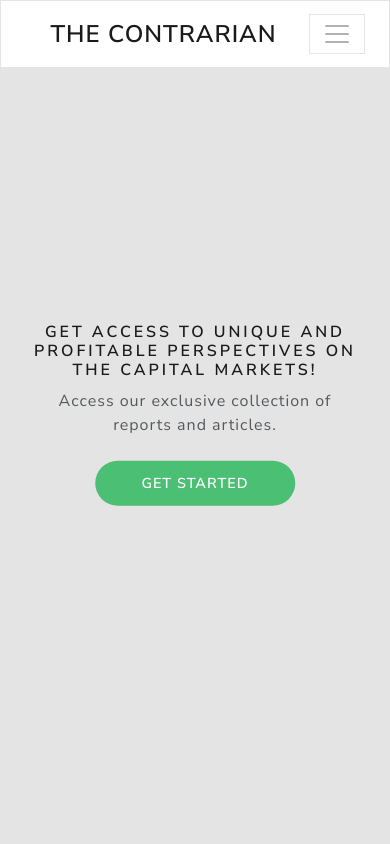
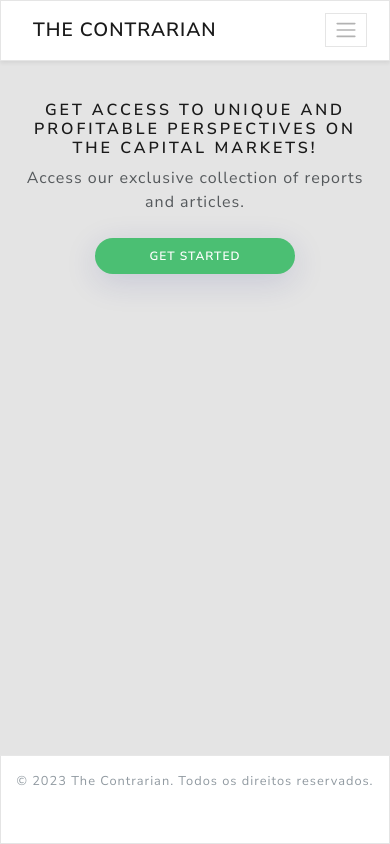
Before and after one commit to thuliovs/thecontrarian, a Django app: page / in a window 390 px wide. Run offline with Django 5.2, Linux system fonts and the light colour scheme; parts of the project's set-up code (start-up, migrations or seed data) failed here and were passed over; some libraries are stand-ins or nearby versions.

Commit message:
Make it work on mobile

```diff
--- a/src/common/templates/common/_base.html
+++ b/src/common/templates/common/_base.html
@@ -12,23 +12,24 @@
         {% include 'common/_base_head_content.html' %}
     {% endblock %}
 </head>
-<body>
-    <nav class="navbar navbar-expand-lg navbar-light bg-light justify-content-center sticky-top shadow-s">
-        <a class="navbar-brand main-heading" href="{% url 'home' %}" style="margin-left: 25px;">
+<body class="d-flex flex-column min-vh-100">
+    <nav class="navbar navbar-expand-lg navbar-light bg-light sticky-top shadow-sm">
+        <div class="container">
+            <a class="navbar-brand main-heading" href="{% url 'home' %}">
                 The Contrarian {% block account_label %} {% endblock %}
             </a>
             <button class="navbar-toggler"
                     type="button"
-                data-toggle="collapse"
-                data-target="#navbarNavDropdown"
-                aria-controls="navbarNavDropdown"
+                    data-bs-toggle="collapse"
+                    data-bs-target="#navbarNav"
+                    aria-controls="navbarNav"
                     aria-expanded="false"
                     aria-label="Toggle navigation"
             >
                 <span class="navbar-toggler-icon"></span>
             </button>
 
-        <div class="collapse navbar-collapse text-center" id="navbarNavDropdown">
+            <div class="collapse navbar-collapse" id="navbarNav">
                 <ul class="navbar-nav {% block navbar_item_margin %} ms-auto {% endblock %}">
 
                     {% block navbar_option_1 %}
@@ -75,15 +76,18 @@
 
                 </ul>
             </div>
+        </div>
     </nav>
 
+    <main class="flex-grow-1">
         {% block content %}
 
         {% endblock %}
+    </main>
 
     {% include 'common/_messages.html' %}
 
-{% comment %}     <!-- Rodapé com informações sobre a sessão -->
+    <!-- Rodapé com informações sobre a sessão -->
     <footer class="footer mt-auto py-3 bg-light">
         <div class="container">
             <div class="row">
@@ -104,6 +108,6 @@
                 </div>
             </div>
         </div>
-    </footer> {% endcomment %}
+    </footer>
 </body>
 </html>
--- a/src/common/templates/common/_base_head_content.html
+++ b/src/common/templates/common/_base_head_content.html
@@ -1,7 +1,13 @@
 {% load static %}
 
 <meta charset="utf-8" />
-<meta name="viewport" content="width-device-width, initial-scale=1, maximum-scale=1"/>
+<meta name="viewport" content="width=device-width, initial-scale=1.0, maximum-scale=1.0, user-scalable=no" />
+<!-- Cor do tema para navegadores móveis -->
+<meta name="theme-color" content="#f8f9fa">
+<!-- Meta tag para melhorar a experiência mobile -->
+<meta name="mobile-web-app-capable" content="yes">
+<meta name="apple-mobile-web-app-capable" content="yes">
+<meta name="apple-mobile-web-app-status-bar-style" content="default">
 <!-- Favicons -->
 <link rel="icon" type="image/svg+xml" href="{% static 'chart-rounded-icon.svg' %}">
 <!-- Favicon alternativo para navegadores que não suportam SVG -->
@@ -14,6 +20,7 @@
 <!-- Adicione Toastr CSS -->
 <link rel="stylesheet" href="https://cdnjs.cloudflare.com/ajax/libs/toastr.js/latest/toastr.min.css">
 
+<!-- jQuery primeiro, depois Popper.js, depois Bootstrap JS -->
 <script src="https://code.jquery.com/jquery-3.7.1.min.js"
     integrity="sha256-/JqT3SQfawRcv/BIHPThkBvs0OEvtFFmqPF/lYI/Cxo="
     crossorigin="anonymous"
@@ -23,11 +30,22 @@
 <!-- Adicione Toastr JS após jQuery -->
 <script src="https://cdnjs.cloudflare.com/ajax/libs/toastr.js/latest/toastr.min.js" defer="true"></script>
 
-<script src="https://stackpath.bootstrapcdn.com/bootstrap/4.5.0/js/bootstrap.min.js"
-    integrity="sha384-OgVRvuATP1z7JjHLkuOU7Xw704+h835Lr+6QL9UvYjZE3Ipu6Tp75j7Bh/kR0JKI"
+<!-- Popper.js, necessário para alguns recursos do Bootstrap -->
+<script src="https://cdn.jsdelivr.net/npm/@popperjs/core@2.11.8/dist/umd/popper.min.js"
+    integrity="sha384-I7E8VVD/ismYTF4hNIPjVp/Zjvgyol6VFvRkX/vR+Vc4jQkC+hVqc2pM8ODewa9r"
+    crossorigin="anonymous"
+    defer="true">
+</script>
+
+<!-- Bootstrap 5 JS -->
+<script src="https://cdn.jsdelivr.net/npm/bootstrap@5.3.2/dist/js/bootstrap.min.js"
+    integrity="sha384-BBtl+eGJRgqQAUMxJ7pMwbEyER4l1g+O15P+16Ep7Q9Q+zqX6gSbd85u4mG4QzX+"
     crossorigin="anonymous"
     defer="true">
 </script>
 
 <!-- Script personalizado para gerenciar o logout -->
 <script src="{% static 'js/logout.js' %}" defer="true"></script>
+
+<!-- Script personalizado para responsividade -->
+<script src="{% static 'js/responsive.js' %}" defer="true"></script>
--- a/src/static/css/styles.css
+++ b/src/static/css/styles.css
@@ -1,6 +1,7 @@
 body {
     background: #e4e4e4;
     min-height: 100vh;
+    overflow-x: hidden; /* Prevenir rolagem horizontal */
 }
 
 .navbar {
@@ -29,7 +30,8 @@ body {
 
 .form-layout {
     border-radius: 40px;
-    width: 800px;
+    width: 90%;
+    max-width: 800px;
     backdrop-filter: blur(10px);
     background-color: rgba(255, 255, 255, 0.95);
     box-shadow: 0 8px 32px 0 rgba(31, 38, 135, 0.15);
@@ -37,30 +39,37 @@ body {
     top: 50%;
     left: 50%;
     transform: translate(-50%, -50%);
+    padding: 20px;
 }
 
 .form-layout-update-user {
     border-radius: 40px;
-    width: 800px;
+    width: 90%;
+    max-width: 800px;
     backdrop-filter: blur(10px);
     background-color: rgba(255, 255, 255, 0.95);
+    padding: 20px;
+    margin: 20px auto;
 }
 
 .paypal-form-layout {
     border-radius: 40px;
-    width: 31%;
-    min-width: 500px;
+    width: 90%;
+    max-width: 500px;
     backdrop-filter: blur(10px);
     background-color: rgba(255, 255, 255, 0.95);
     box-shadow: 0 8px 32px 0 rgba(31, 38, 135, 0.15);
+    padding: 20px;
+    margin: 20px auto;
 }
 
 .general-container {
-    position: absolute;
-    top: 50%;
-    left: 50%;
-    transform: translate(-50%, -50%);
-    width: 85%;
+    position: relative;
+    margin: 30px auto;
+    width: 90%;
+    max-width: 1200px;
+    padding: 20px;
+    transform: none;
 }
 
 .form-layout form, .paypal-form-layout form {
@@ -82,11 +91,13 @@ body {
 
 .form-layout-article, .paypal-form-layout-article {
     border-radius: 40px;
-    width: 800px;
+    width: 90%;
+    max-width: 800px;
     backdrop-filter: blur(10px);
     background-color: rgba(255, 255, 255, 0.95);
     box-shadow: 0 8px 32px 0 rgba(31, 38, 135, 0.15);
-    margin-bottom: 48px;
+    margin: 0 auto 48px auto;
+    padding: 20px;
 }
 
 .form-layout-article form, .paypal-form-layout-article form {
@@ -102,7 +113,7 @@ body {
 .btn-primary, .btn-home, .btn-danger, .btn-success {
     width: 100%;
     margin: 1rem auto;
-    display: flex; /* Mudado para flex para permitir centralização */
+    display: flex; /* Flex para permitir centralização */
     justify-content: center; /* Centraliza horizontalmente */
     align-items: center; /* Centraliza verticalmente */
     transition: 0.3s;
@@ -113,6 +124,7 @@ body {
     border: none;
     text-decoration: none;
     font-weight: 600;
+    box-shadow: 0 8px 32px 0 rgba(31, 38, 135, 0.15);
 }
 
 .btn-primary {
@@ -417,15 +429,14 @@ small.text-muted {
     background-color: #a80000 !important;
 }
 
-/* Estilos para o rodapé */s
+/* Estilos para o rodapé */
 .footer {
-    position: fixed;
-    bottom: 0;
+    position: relative;
     width: 100%;
     padding: 15px 0;
     background-color: #f8f9fa;
     border-top: 1px solid #e7e7e7;
-    z-index: 100;
+    margin-top: 30px;
 }
 
 .footer .text-muted {
@@ -452,3 +463,189 @@ small.text-muted {
 .logout-link:hover {
     color: #bd2130 !important;
 }
+
+/* Media query para tablets */
+@media (max-width: 992px) {
+    .btn-primary, .btn-home, .btn-danger, .btn-success {
+        min-width: 140px;
+        padding: 8px 16px;
+        font-size: 0.95rem;
+    }
+
+    .footer {
+        padding: 10px 0;
+    }
+
+    .navbar-collapse {
+        background-color: #f8f9fa;
+        padding: 10px;
+        border-radius: 0 0 15px 15px;
+        box-shadow: 0 8px 16px rgba(0,0,0,0.1);
+    }
+
+    .navbar-nav {
+        padding: 10px 0;
+    }
+
+    .navbar-nav .nav-item {
+        margin: 5px 0;
+    }
+}
+
+/* Media query para dispositivos móveis */
+@media (max-width: 768px) {
+    .form-layout,
+    .form-layout-update-user,
+    .form-layout-article,
+    .paypal-form-layout,
+    .paypal-form-layout-article {
+        width: 95%;
+        padding: 15px;
+        border-radius: 20px;
+    }
+
+    .general-container {
+        width: 95%;
+        padding: 10px;
+    }
+
+    .form-layout {
+        position: relative;
+        top: auto;
+        left: auto;
+        transform: none;
+        margin: 30px auto;
+        width: 95%;
+        max-width: none;
+        padding: 20px;
+    }
+
+    .form-layout h1,
+    .paypal-form-layout h1,
+    .form-layout-article h3,
+    .paypal-form-layout-article h3 {
+        font-size: 1.5rem;
+    }
+
+    .navbar-brand {
+        font-size: 1.2rem;
+        margin-left: 10px !important;
+        max-width: 60%;
+        white-space: nowrap;
+        overflow: hidden;
+        text-overflow: ellipsis;
+    }
+
+    .navbar-btn {
+        padding: 5px;
+        margin: 5px 0;
+        font-size: 0.9rem;
+    }
+
+    .btn-primary, .btn-home, .btn-danger, .btn-success {
+        height: 40px;
+        font-size: 0.8rem;
+    }
+
+    .navbar-collapse {
+        background-color: #f8f9fa;
+        padding: 10px;
+        border-radius: 0 0 15px 15px;
+        box-shadow: 0 8px 16px rgba(0,0,0,0.1);
+        z-index: 1000;
+    }
+
+    .navbar-nav {
+        padding: 10px 0;
+    }
+
+    .navbar-nav .nav-item {
+        margin: 5px 0;
+    }
+
+    /* Ajustes adicionais para formulários em dispositivos móveis */
+    .form-layout input,
+    .form-layout-update-user input,
+    .paypal-form-layout input,
+    .form-layout select,
+    .form-layout-update-user select,
+    .paypal-form-layout select,
+    .form-layout textarea,
+    .form-layout-update-user textarea,
+    .paypal-form-layout textarea {
+        width: 100%;
+        max-width: none;
+        font-size: 16px; /* Previne zoom automático em iOS */
+    }
+
+    /* Ajustes para o rodapé em dispositivos móveis */
+    .footer .row {
+        flex-direction: column;
+    }
+
+    .footer .col-md-6 {
+        text-align: center;
+        margin-bottom: 10px;
+    }
+
+    .footer .col-md-6.text-end {
+        text-align: center !important;
+    }
+}
+
+/* Media query para dispositivos móveis pequenos */
+@media (max-width: 576px) {
+    .btn-primary, .btn-home, .btn-danger, .btn-success {
+        height: 36px;
+        font-size: 0.75rem;
+    }
+
+    .form-layout input,
+    .form-layout-update-user input,
+    .paypal-form-layout input {
+        font-size: 0.9rem;
+        padding: 8px;
+    }
+
+    .form-layout h1,
+    .paypal-form-layout h1 {
+        font-size: 1.3rem;
+    }
+
+    .form-layout-article h3,
+    .paypal-form-layout-article h3 {
+        font-size: 1.2rem;
+    }
+
+    .footer .text-muted {
+        font-size: 0.8rem;
+    }
+
+    .premium-article {
+        padding: 15px;
+    }
+
+    .navbar-brand {
+        font-size: 1.2rem;
+        max-width: 60%;
+        white-space: nowrap;
+        overflow: hidden;
+        text-overflow: ellipsis;
+    }
+
+    .navbar-toggler {
+        padding: 0.25rem 0.5rem;
+        font-size: 1rem;
+    }
+
+    .navbar-nav .nav-item {
+        width: 100%;
+        text-align: center;
+    }
+
+    .navbar-btn {
+        width: 100%;
+        margin: 5px 0;
+        padding: 5px;
+    }
+}
--- /dev/null
+++ b/src/static/js/responsive.js
@@ -0,0 +1,53 @@
+/**
+ * responsive.js - Script para melhorar a responsividade do site
+ *
+ * Este script:
+ * 1. Fecha automaticamente o menu móvel após clicar em um item
+ * 2. Ajusta elementos baseado no tamanho da tela
+ * 3. Adiciona comportamentos de toque específicos para dispositivos móveis
+ */
+
+document.addEventListener('DOMContentLoaded', function() {
+    // Referência ao botão de toggler e ao container do navbar
+    const navbarToggler = document.querySelector('.navbar-toggler');
+    const navbarCollapse = document.querySelector('.navbar-collapse');
+
+    // Fechar automaticamente o menu móvel após clicar em qualquer link
+    document.querySelectorAll('.navbar-nav .nav-item a').forEach(item => {
+        item.addEventListener('click', () => {
+            if (window.innerWidth < 992 && navbarCollapse.classList.contains('show')) {
+                // Usar API do Bootstrap para fechar o menu
+                const bsCollapse = new bootstrap.Collapse(navbarCollapse);
+                bsCollapse.hide();
+            }
+        });
+    });
+
+    // Ajustar elementos baseados no tamanho da tela
+    function adjustElementsForScreenSize() {
+        const isMobile = window.innerWidth < 768;
+
+        // Ajustar formulários para visibilidade no móvel
+        document.querySelectorAll('.form-layout').forEach(form => {
+            if (isMobile) {
+                form.style.position = 'relative';
+                form.style.top = 'auto';
+                form.style.left = 'auto';
+                form.style.transform = 'none';
+                form.style.margin = '30px auto';
+            } else {
+                form.style.position = '';
+                form.style.top = '';
+                form.style.left = '';
+                form.style.transform = '';
+                form.style.margin = '';
+            }
+        });
+    }
+
+    // Executar os ajustes no carregamento da página
+    adjustElementsForScreenSize();
+
+    // Executar os ajustes quando a janela for redimensionada
+    window.addEventListener('resize', adjustElementsForScreenSize);
+});
```
Lines whose indentation alone changed are shown as unchanged.
